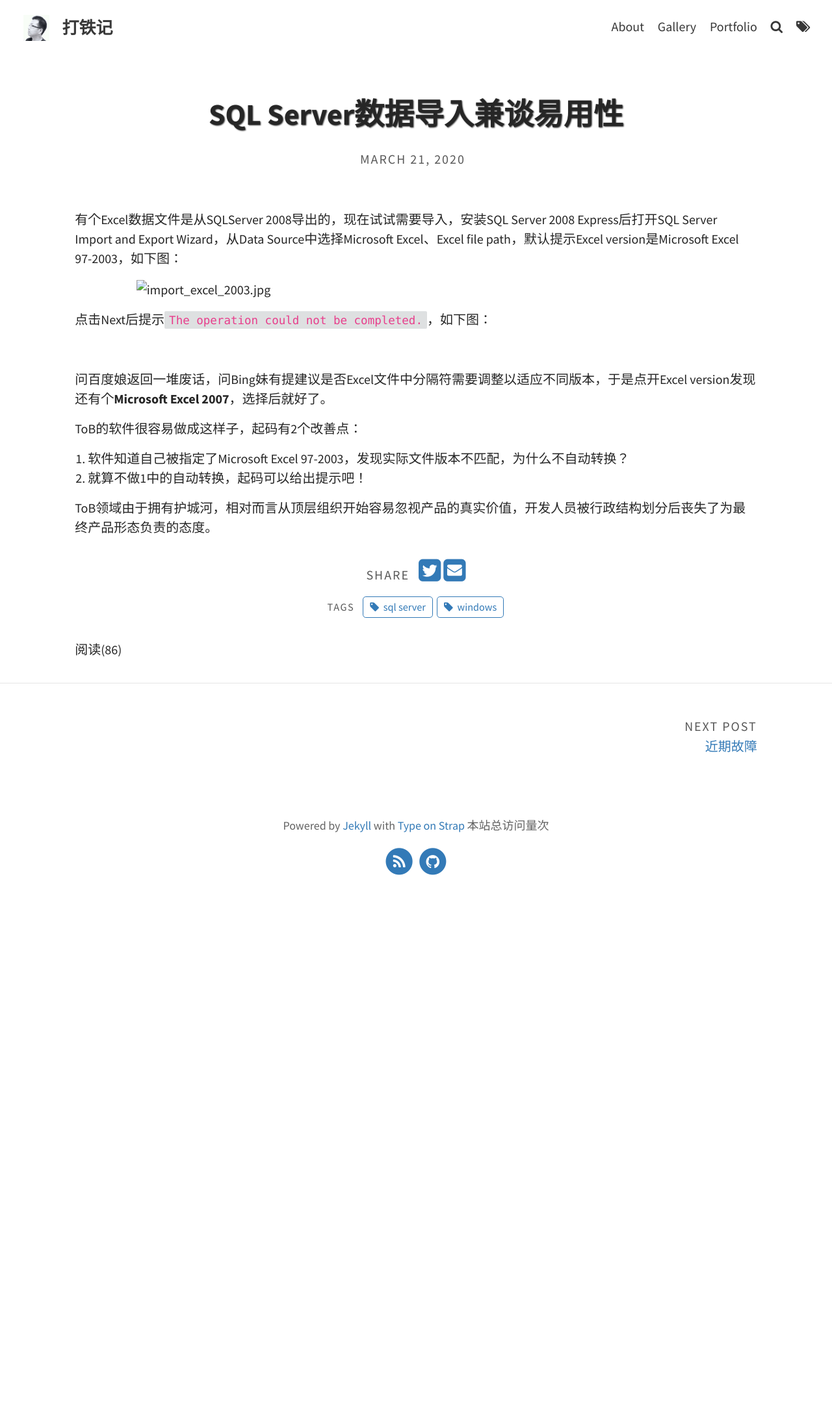
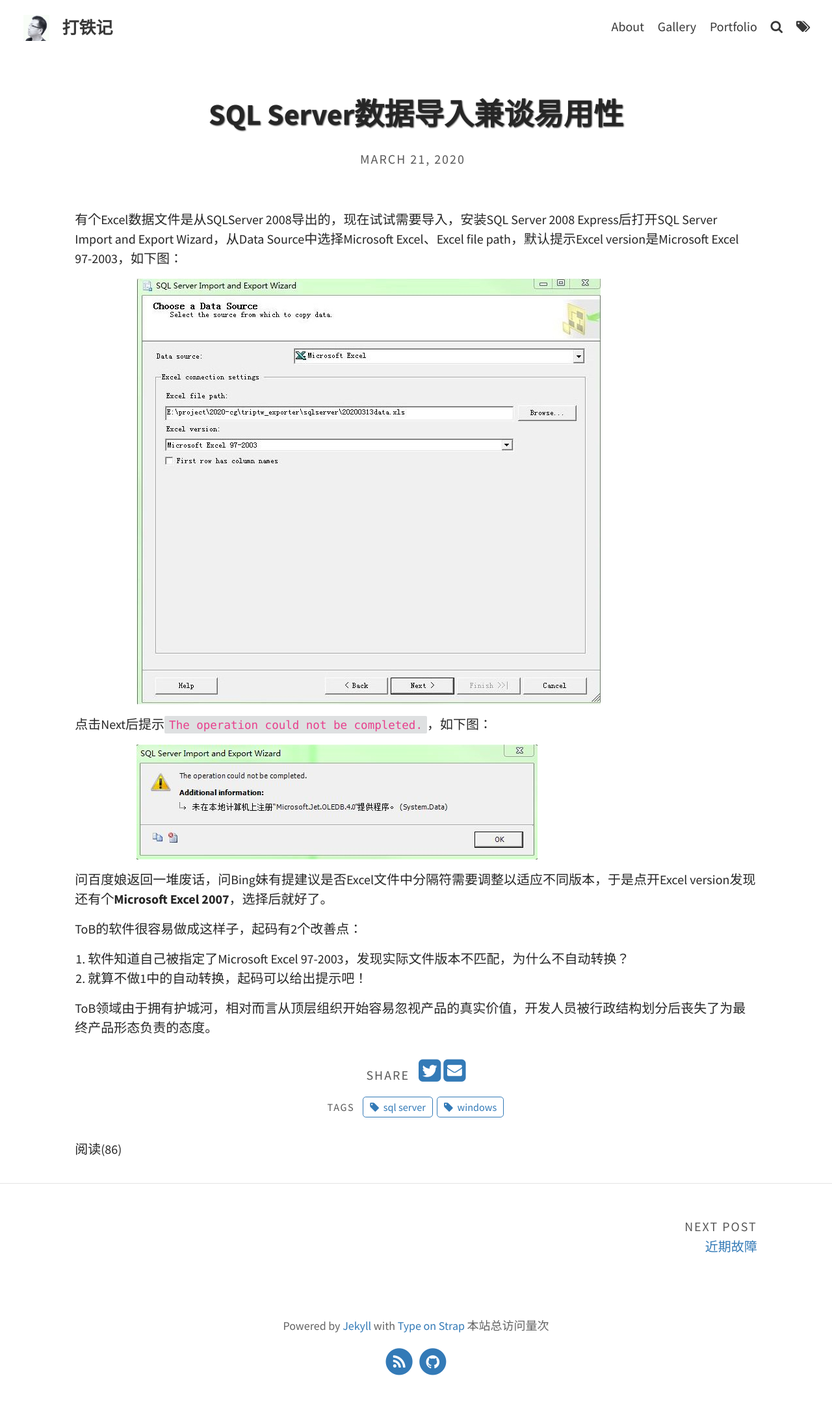
Before and after one commit to hubugui/hubugui.github.io, a Jekyll site: the page built from _posts/2020-03-21-SQL Server2008数据导入.md, in a window 1280 px wide. Shown: the whole page at 65% size. Built offline with Jekyll 4.4.1, drawn with Linux system fonts in a browser that asks for light colours; comment, search, counter and statistics services are not loaded; before the commit the page ends 1388 px from its top, so only the background shows below that.

Commit message:
2020 sql server 2008

```diff
--- a/_posts/2020-03-21-SQL Server2008数据导入.md
+++ b/_posts/2020-03-21-SQL Server2008数据导入.md
@@ -16,11 +16,11 @@
 
 有个Excel数据文件是从SQLServer 2008导出的，现在试试需要导入，安装SQL Server 2008 Express后打开SQL Server Import and Export Wizard，从Data Source中选择Microsoft Excel、Excel file path，默认提示Excel version是Microsoft Excel 97-2003，如下图：
 
-![import_excel_2003.jpg](assets/img/post/2020-sqlserver_2008/import_excel_2003.jpg)
+![](/assets/img/post/2020-sqlserver_2008/import_excel_2003.jpg)
 
 点击Next后提示`The operation could not be completed.`，如下图：
 
-![](assets/img/post/2020-sqlserver_2008/import_excel_2003_fail.jpg)
+![](/assets/img/post/2020-sqlserver_2008/import_excel_2003_fail.jpg)
 
 问百度娘返回一堆废话，问Bing妹有提建议是否Excel文件中分隔符需要调整以适应不同版本，于是点开Excel version发现还有个**Microsoft Excel 2007**，选择后就好了。
 
```
